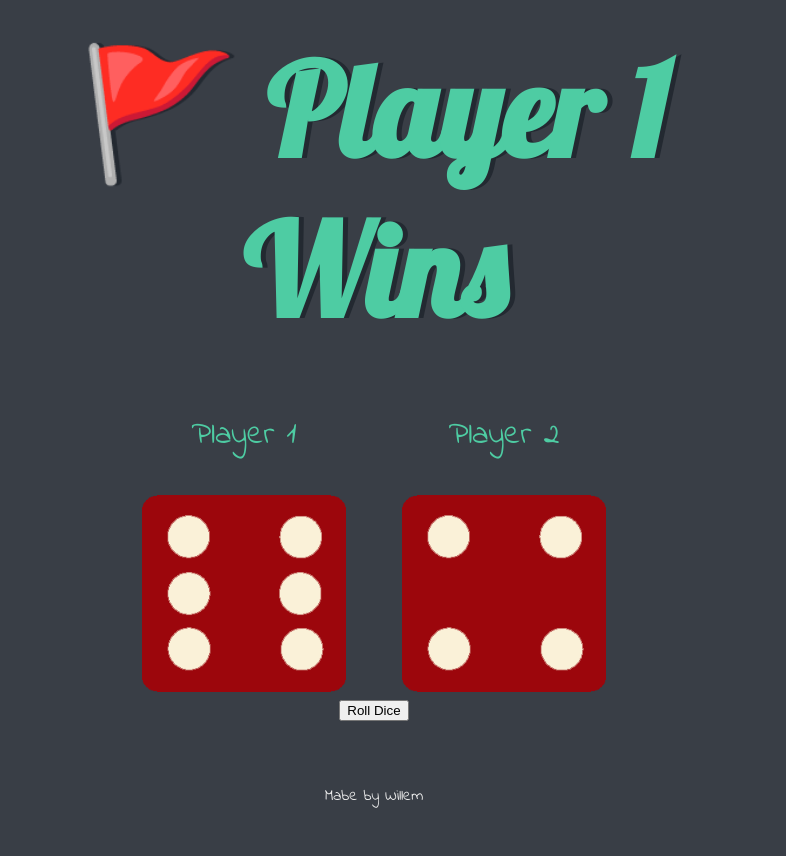
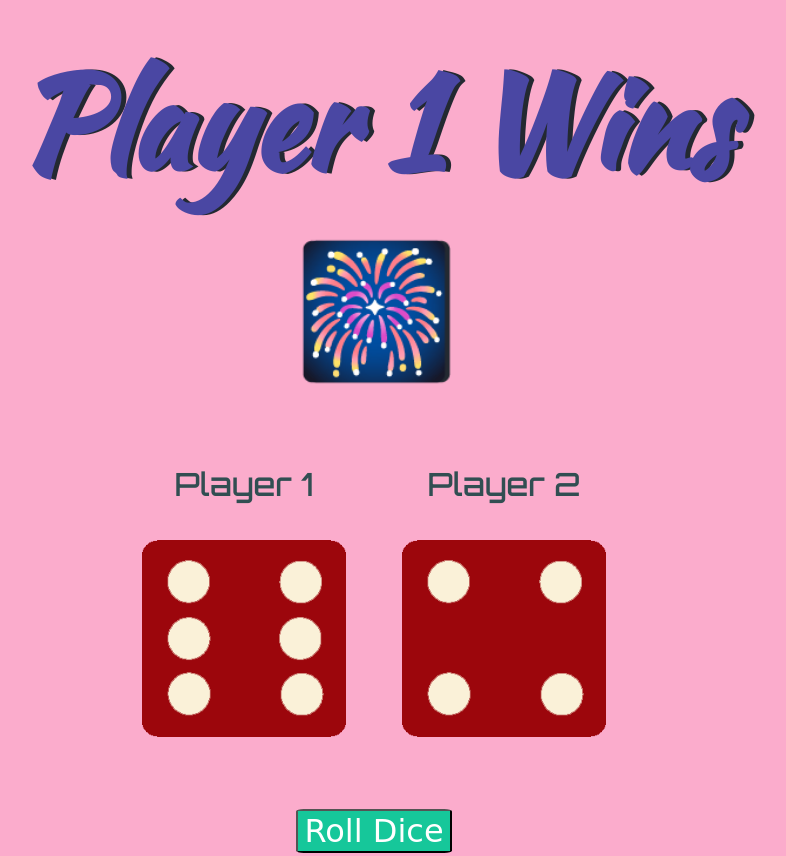
Before and after one commit to wkapenda/Dice-Game, a plain HTML site: page dice.html in a window 1280 px wide. Shown: the top 856 px of the page, without its empty margins (266-1052 px from the left). Before the commit the page ends 816 px from the top, so only its background shows below. Drawn offline with Linux system fonts and the light colour scheme; a web font is replaced by a local one.

Commit message:
Changed styling, implement RollDice button

```diff
--- a/dice.html
+++ b/dice.html
@@ -2,9 +2,12 @@
 <html lang="en" dir="ltr">
   <head>
     <meta charset="utf-8">
-    <title>Dice Game 🎲</title>
+    <title>Dice Game</title>
+
+    <link rel="icon" type="image/png" sizes="32x32" href="favicon-32x32.png">
     <link rel="stylesheet" href="styles.css">
-    <link href="https://fonts.googleapis.com/css?family=Indie+Flower|Lobster" rel="stylesheet">
+    <link rel="preconnect" href="https://fonts.gstatic.com">
+    <link href="https://fonts.googleapis.com/css2?family=Kaushan+Script&family=Orbitron:wght@500&family=Reggae+One&display=swap" rel="stylesheet">
 
   </head>
   <body>
--- a/index.js
+++ b/index.js
@@ -4,13 +4,13 @@ var randomPickPlayer1 = Math.floor(Math.random() * 6);
 var randomPickPlayer2 = Math.floor(Math.random() * 6);
 
 if (randomPickPlayer1 > randomPickPlayer2) {
-  document.querySelector("h1").textContent = "🚩 Player 1 Wins";
+  document.querySelector("h1").textContent = "Player 1 Wins 🎆";
   displayDice(randomPickPlayer1, randomPickPlayer2);
 } else if (randomPickPlayer2 > randomPickPlayer1) {
-  document.querySelector("h1").textContent = "🚩 Player 2 Wins";
+  document.querySelector("h1").textContent = "Player 2 Wins 🎇";
   displayDice(randomPickPlayer1, randomPickPlayer2)
 } else {
-  document.querySelector("h1").textContent = "It's A Draw!";
+  document.querySelector("h1").textContent = "It's A Draw! 🤝";
   displayDice(randomPickPlayer1, randomPickPlayer2);
 }
 
--- a/styles.css
+++ b/styles.css
@@ -11,21 +11,30 @@
 }
 
 body {
-  background-color: #393E46;
+  background-color: #fbaccc;
 }
 
 h1 {
   margin: 30px;
-  font-family: 'Lobster', cursive;
+  font-family: 'Kaushan Script', cursive;
   text-shadow: 5px 0 #232931;
   font-size: 8rem;
-  color: #4ECCA3;
+  color: #4a47a3;
 }
 
 p {
   font-size: 2rem;
-  color: #4ECCA3;
-  font-family: 'Indie Flower', cursive;
+  color: #314e52;
+  font-family: 'Orbitron', sans-serif;
+}
+
+button {
+  margin-top: 4rem;
+  font-family: 'Reggae One', cursive;
+  font-size: 2rem;
+  border-radius: 5%;
+  background-color: #16c79a;
+  color: white;
 }
 
 img {
@@ -33,9 +42,9 @@ img {
 }
 
 footer {
-  margin-top: 5%;
+  margin-top: 20%;
   color: #EEEEEE;
   text-align: center;
-  font-family: 'Indie Flower', cursive;
+  font-family: 'Orbitron', sans-serif;
 
 }
```
Also changed, not shown: favicon-32x32.png (added).
